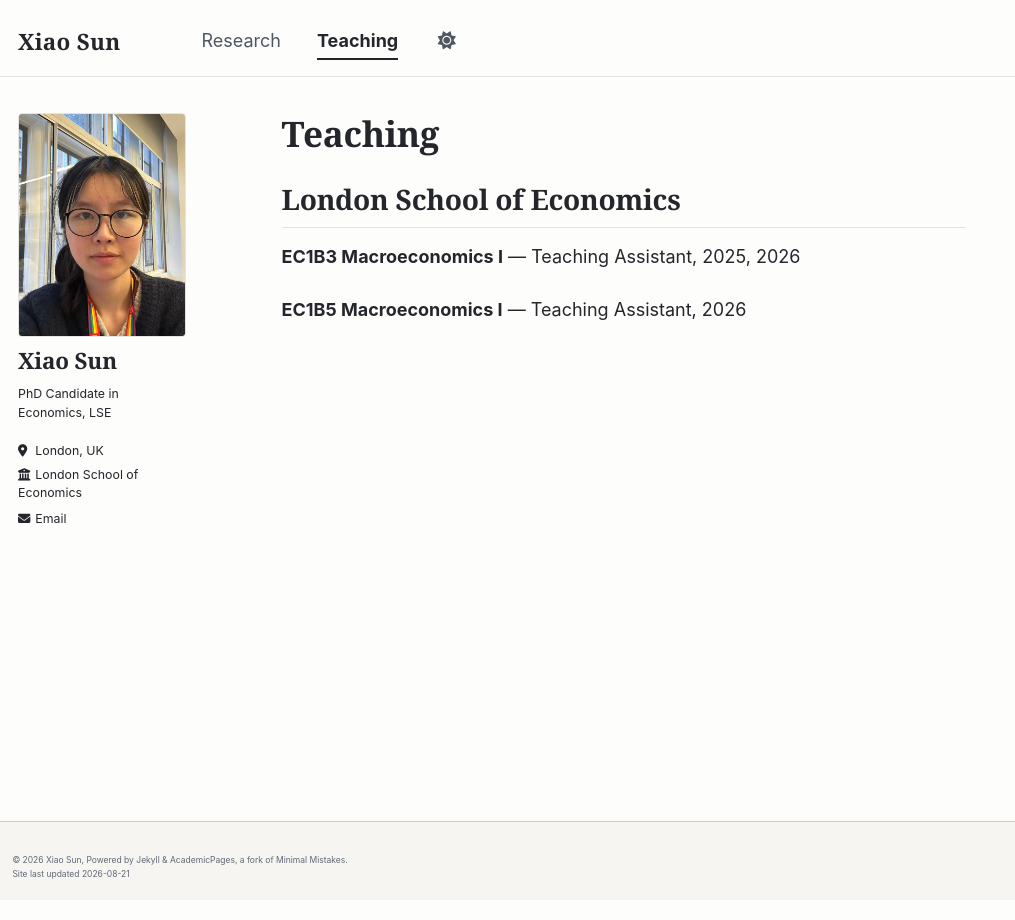
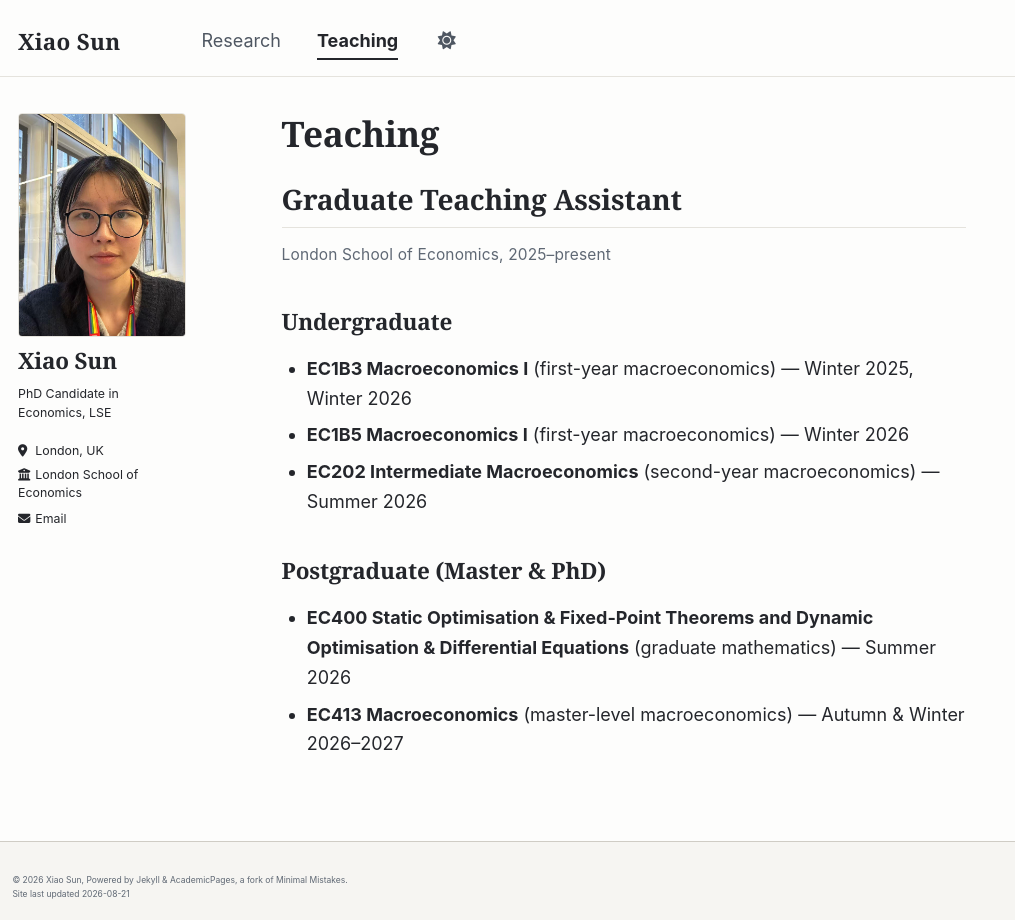
Before and after one commit to xiaosunmacroeconomics/xiaosunmacroeconomics.github.io, a Jekyll site: the page built from _pages/teaching.md, in a window 1280 px wide. Shown: the whole page, without its empty margins (0-1015 px from the left). Built offline with Jekyll 4.4.1, drawn with Linux system fonts in a browser that asks for light colours; a script bundle is joined from its source files by our own code; library files that are not in the unit come from our copies.

Commit message:
Fill in Research, Teaching and bio from the CV
Homepage
- Third-year -> fourth-year PhD candidate.
- Drops the supervisor sentence.
- Research focus is now economic growth and production networks, matching
  the CV's stated interests (Macroeconomics; Economic Growth; Production
  Networks).
- Drops "Excellent Graduate" from the undergraduate entry, and renames the
  two 2019 degrees to the BSc in Finance / BSc in Accounting the CV lists
  (the page previously said BA).

Research
- "Output without Workers: Automation and Structural Transformation"
  (2026) under Working Papers, with its full abstract.
- "Creative but not Destruction? Schumpeter Meets Sticky Production
  Network" (2026) under Work in Progress, with its full abstract.

Teaching
- Replaces the two-line summary with the CV's full record: Graduate
  Teaching Assistant, LSE, 2025-present, split into undergraduate
  (EC1B3, EC1B5, EC202) and postgraduate (EC400, EC413) with the terms
  each was taught.

Styling
- New .entry-meta class for the dateline under a paper title or teaching
  post, plus tighter spacing for a subheading that follows a section
  heading.
- --global-footer-text-color becomes --global-muted-text-color, now that
  the footer and the datelines share one de-emphasised ink.

Every paper title, abstract and course line was checked against the PDF
character for character: the built HTML is stripped back to text, quotes,
dashes, ligatures and whitespace are normalised on both sides, and each
claim must appear in the CV. All 15 pass, as do the removal checks on the
homepage. Contrast and overflow re-verified in both themes.

```diff
--- a/_pages/teaching.md
+++ b/_pages/teaching.md
@@ -5,8 +5,18 @@
 author_profile: true
 ---
 
-## London School of Economics
+## Graduate Teaching Assistant
 
-**EC1B3 Macroeconomics I** — Teaching Assistant, 2025, 2026
+London School of Economics, 2025–present
+{: .entry-meta}
 
-**EC1B5 Macroeconomics I** — Teaching Assistant, 2026
+### Undergraduate
+
+- **EC1B3 Macroeconomics I** (first-year macroeconomics) — Winter 2025, Winter 2026
+- **EC1B5 Macroeconomics I** (first-year macroeconomics) — Winter 2026
+- **EC202 Intermediate Macroeconomics** (second-year macroeconomics) — Summer 2026
+
+### Postgraduate (Master & PhD)
+
+- **EC400 Static Optimisation & Fixed-Point Theorems and Dynamic Optimisation & Differential Equations** (graduate mathematics) — Summer 2026
+- **EC413 Macroeconomics** (master-level macroeconomics) — Autumn & Winter 2026–2027
--- a/_sass/_site.scss
+++ b/_sass/_site.scss
@@ -42,6 +42,26 @@
   > h2:first-child,
   > h3:first-child {
     margin-top: 0;
+  }
+
+  /* A subheading straight under a section heading is one unit, not two. */
+  h2 + h3 {
+    margin-top: 1.1em;
+  }
+
+  /* Dateline under a paper title or a teaching post: the year, the venue,
+     the dates. Muted, small, and pulled tight to the heading it belongs to. */
+  .entry-meta {
+    margin-top: -0.3em;
+    margin-bottom: 1.1em;
+    color: var(--global-muted-text-color);
+    font-size: 0.86em;
+    letter-spacing: 0.01em;
+  }
+
+  /* Under an h2 the dateline clears the section rule. */
+  h2 + .entry-meta {
+    margin-top: 0.55em;
   }
 
   h3 {
@@ -201,10 +221,10 @@
   font-size: $type-size-7;
   /* The template reuses the de-emphasis grey here, which falls below 3:1
      against the footer background. */
-  color: var(--global-footer-text-color);
+  color: var(--global-muted-text-color);
 
   .fas, .fab, .far, .fal {
-    color: var(--global-footer-text-color);
+    color: var(--global-muted-text-color);
   }
 
   footer {
--- a/_sass/theme/_custom_dark.scss
+++ b/_sass/theme/_custom_dark.scss
@@ -9,7 +9,7 @@
 /* Ink */
 $ink                        : #dfe2e6;   // body text, 13:1 on the page ground
 $ink-muted                  : #a7aeb8;
-$ink-footer                 : #9aa2ad;   // footer copy, 6.4:1 on the footer ground
+$ink-dim                    : #9aa2ad;   // footer copy and datelines, 6.4:1 on the footer ground
 $ink-soft                   : #7f8792;
 
 /* Accent */
@@ -58,7 +58,7 @@
     --global-text-color                 : #{$ink};
     --global-text-color-light           : #{$ink-soft};
     --global-thead-color                : #{$surface-alt};
-    --global-footer-text-color          : #{$ink-footer};
+    --global-muted-text-color           : #{$ink-dim};
     --global-toc-bg-color               : #{$surface};
     --global-selection-bg-color         : #{$accent-tint};
     --global-selection-text-color       : #{$ink};
--- a/_sass/theme/_custom_light.scss
+++ b/_sass/theme/_custom_light.scss
@@ -9,7 +9,7 @@
 /* Ink */
 $ink                        : #24262b;   // body text
 $ink-muted                  : #4f5762;   // nav, captions, secondary text
-$ink-footer                 : #5f6874;   // footer copy, 5.2:1 on the footer ground
+$ink-dim                    : #5f6874;   // footer copy and datelines, 5.2:1 on the footer ground
 $ink-soft                   : #8a919b;   // the lightest text still in use
 
 /* Accent */
@@ -58,7 +58,7 @@
     --global-text-color                 : #{$ink};
     --global-text-color-light           : #{$ink-soft};
     --global-thead-color                : #{$surface-alt};
-    --global-footer-text-color          : #{$ink-footer};
+    --global-muted-text-color           : #{$ink-dim};
     --global-toc-bg-color               : #{$surface};
     --global-selection-bg-color         : #{$accent-tint};
     --global-selection-text-color       : #{$ink};
```
Also changed, not shown: _pages/about.md (+3 -3 lines), _pages/publications.md (+15 -1 lines).
